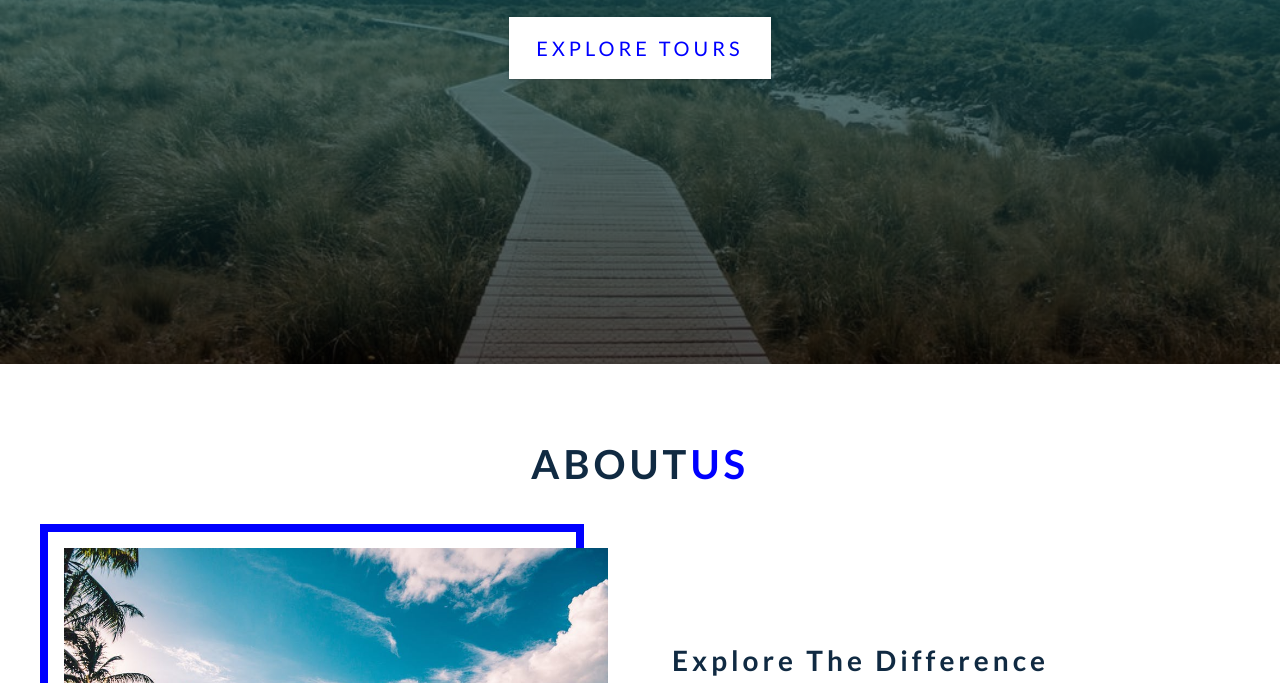
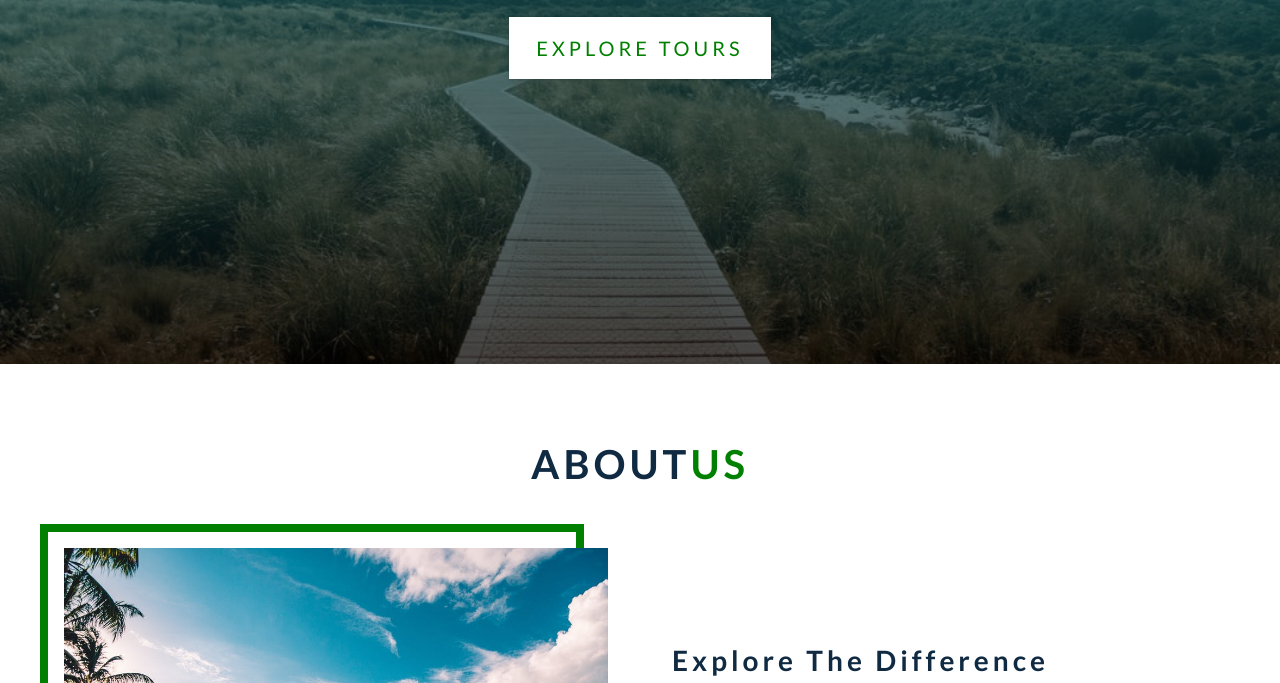
Before and after one commit to smfssilva/smfssilva-backroads, a plain HTML site: page index.html in a window 1280 px wide. Shown: the part 436-1119 px from the top of the page. Drawn offline with Linux system fonts and the light colour scheme.

Commit message:
change to green

```diff
--- a/css/styles.css
+++ b/css/styles.css
@@ -19,7 +19,7 @@ Variables
   --clr-primary-4: hsl(184, 77%, 34%);
   /* primary/main color */
   /* --clr-primary-5: hsl(185, 62%, 45%); */
-  --clr-primary-5: blue;
+  --clr-primary-5: green;
   /* lighter shades of primary color */
   --clr-primary-6: hsl(185, 57%, 50%);
   --clr-primary-7: hsl(184, 65%, 59%);
```
